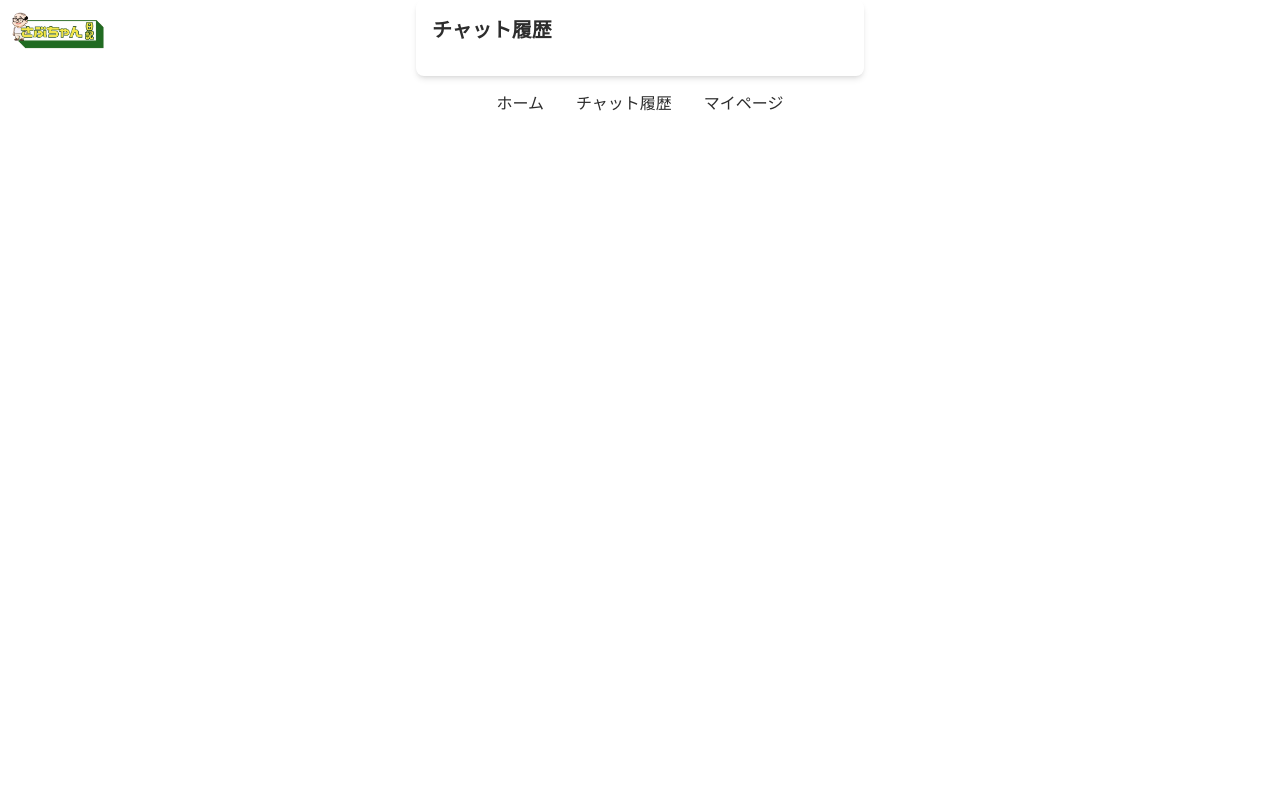
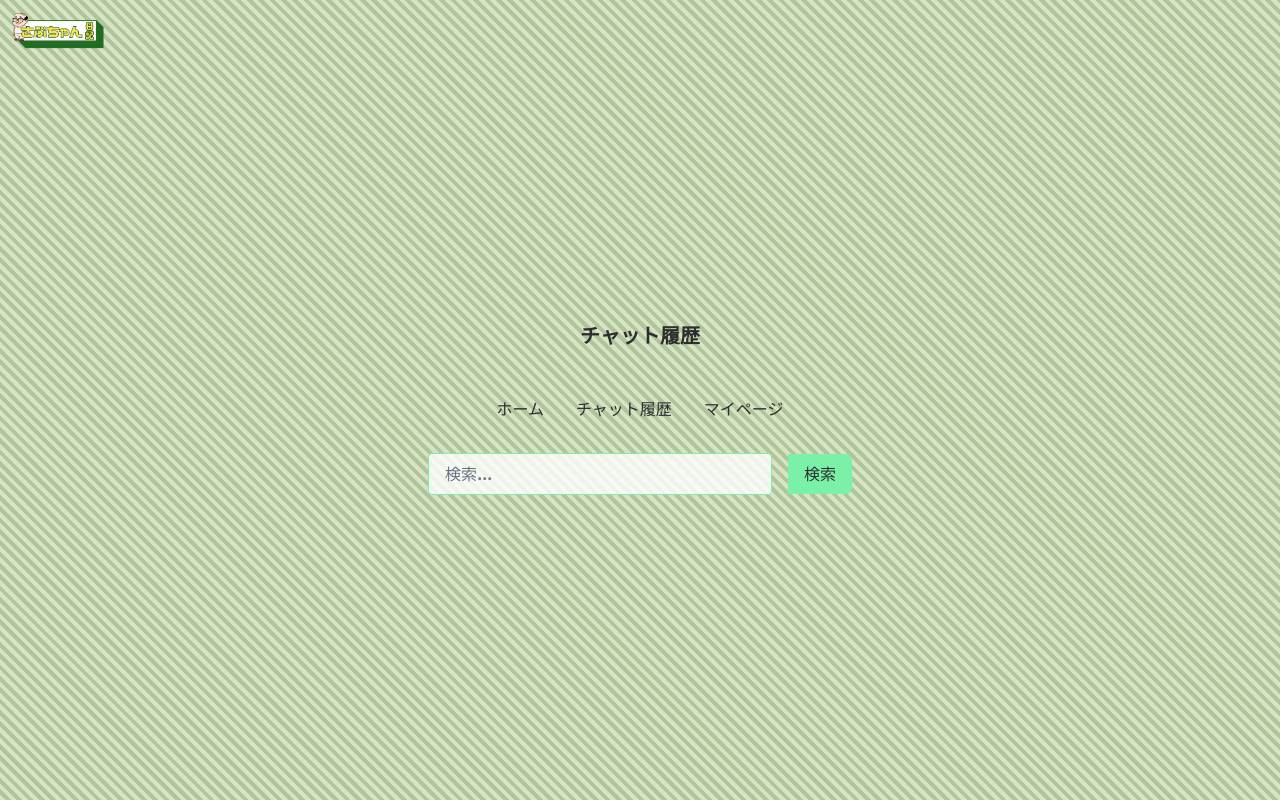
Before and after one commit to 2025SpringTeamA/frontend, a Next.js app: page /chat-history in a window 1280 px wide. Built offline with nearby package versions, Linux system fonts and the light colour scheme.

Commit message:
マイページ画面　UI修正、検索ボタン追加

```diff
--- a/src/app/chat-history/page.tsx
+++ b/src/app/chat-history/page.tsx
@@ -1,16 +1,35 @@
+"use client";
+
 import Logo from "@/components/Logo";
 import NavBar from "@/components/NavBar";
+import SearchBar from "@/components/SearchBar";
+import { useEffect, useState } from "react";
 
 export default function ChatHistory() {
+  const [query, setQuery] = useState("");
+
+  const handleSearch = (e: React.FormEvent) => {
+    e.preventDefault();
+    // 検索処理をここに書く
+    console.log("検索クエリ:", query);
+  };
+  useEffect(() => {
+    document.body.classList.add("washitsu");
+
+    return () => {
+      document.body.classList.remove("washitsu");
+    };
+  }, []);
   return (
     <>
       <Logo />
       <div className="flex items-center justify-center">
-        <div className="w-full max-w-md p-4 rounded-lg shadow-md">
+        <div className="w-full max-w-md p-4 rounded-lg">
           <h2 className="text-xl font-semibold mb-4">チャット履歴</h2>
         </div>
       </div>
       <NavBar />
+      <SearchBar />
     </>
   );
 }
--- /dev/null
+++ b/src/components/SearchBar.tsx
@@ -0,0 +1,35 @@
+"use client";
+
+import { useState } from "react";
+import { Button, Input } from "@headlessui/react";
+
+export default function SearchBar() {
+  const [query, setQuery] = useState("");
+
+  const handleSearch = (e: React.FormEvent) => {
+    e.preventDefault();
+    // 検索処理をここに書く
+    console.log("検索クエリ:", query);
+  };
+
+  return (
+    <form
+      onSubmit={handleSearch}
+      className="flex items-center max-w-md mx-auto mt-4 space-x-4"
+    >
+      <Input
+        type="text"
+        placeholder="検索..."
+        value={query}
+        onChange={(e) => setQuery(e.target.value)}
+        className="bg-white/80 text-gray-800 placeholder-gray-500 border border-green-300 rounded px-4 py-2 focus:outline-none focus:ring-2 focus:ring-green-600"
+      />
+      <Button
+        type="submit"
+        className="px-4 py-2 text-white bg-green-300 rounded-r-md hover:bg-green-400"
+      >
+        検索
+      </Button>
+    </form>
+  );
+}
```
